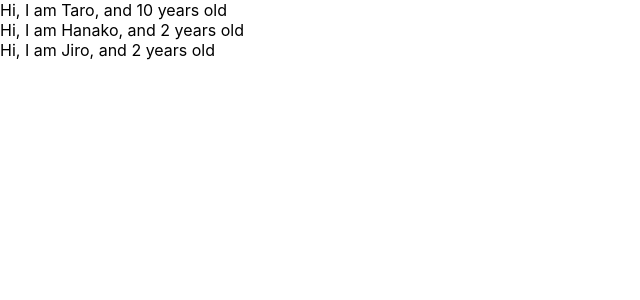
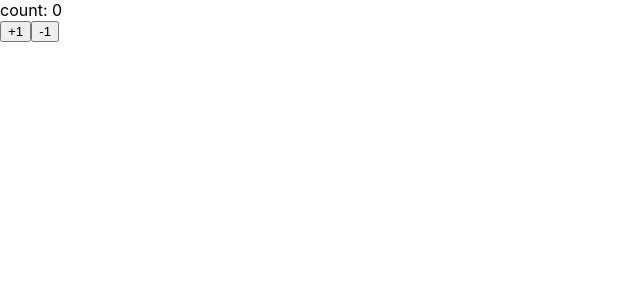
Before and after one commit to hibiki-tsuboi/udemy-react-redux, a React (Create React App) app: page / in a window 1280 px wide. Shown: the top 300 px of the page, without its empty margins (0-640 px from the left). Built offline with nearby package versions, Linux system fonts and the light colour scheme.

Commit message:
learn state and setState

```diff
--- a/src/App.js
+++ b/src/App.js
@@ -1,60 +1,31 @@
-import React from 'react';
-import PropTypes from 'prop-types';
+import React, {Component} from 'react';
 
-// function App() {
-// const greeting = "Hi!"
-// const dom = <h1 className="foo">{greeting}</h1>;
-// return dom;
+const App = () => (<Counter></Counter>)
 
-// return <input type="text" onClick={() => {
-//   console.log("I am clicked.")
-// }}/>
+class Counter extends Component {
+  constructor(props) {
+    super(props)
+    console.log(this.state)
+    this.state = {count: 0}
+  }
 
-// return <input type="text" onChange={() => {
-//   console.log("I am clicked.")
-// }}/>
+  handlePlusbutton = () => {
+    console.log("handlePlusbutton")
+    console.log(this.state.count)
+    this.setState({count: this.state.count + 1})
+  }
 
-//   return (
-//     <React.Fragment>
-//       <label htmlFor="bar">bar</label>
-//       <input type="text" onChange={() => {
-//         console.log("I am clicked.")
-//       }}/>
-//     </React.Fragment>
-//   )
-// }
+  handleMinusbutton = () => {
+    this.setState({count: this.state.count - 1})
+  }
 
-const App = () => {
-  const profiles = [
-    {name: "Taro", age: 10},
-    {name: "Hanako", age: 2},
-    {name: "Jiro", age: 2},
-  ]
-
-  return (
-    <div>
-      {
-        profiles.map((profile, index) => {
-          return <User name={profile.name} age={profile.age} key={index}/>
-        })
-      }
-    </div>
-  )
+  render() {
+    return <>
+      <div>count: {this.state.count}</div>
+      <button onClick={this.handlePlusbutton}>+1</button>
+      <button onClick={this.handleMinusbutton}>-1</button>
+    </>
+  }
 }
 
-// const Cat = () => {
-//   return <div>Meow!</div>
-// }
-const User = (props) => {
-  return <div>Hi, I am {props.name}, and {props.age} years old</div>
-}
-
-User.propTypes = {
-  name: PropTypes.string,
-  age: PropTypes.number.isRequired,
-}
-
-// User.defaultProps = {
-//   age: 1
-// }
 export default App;
```
